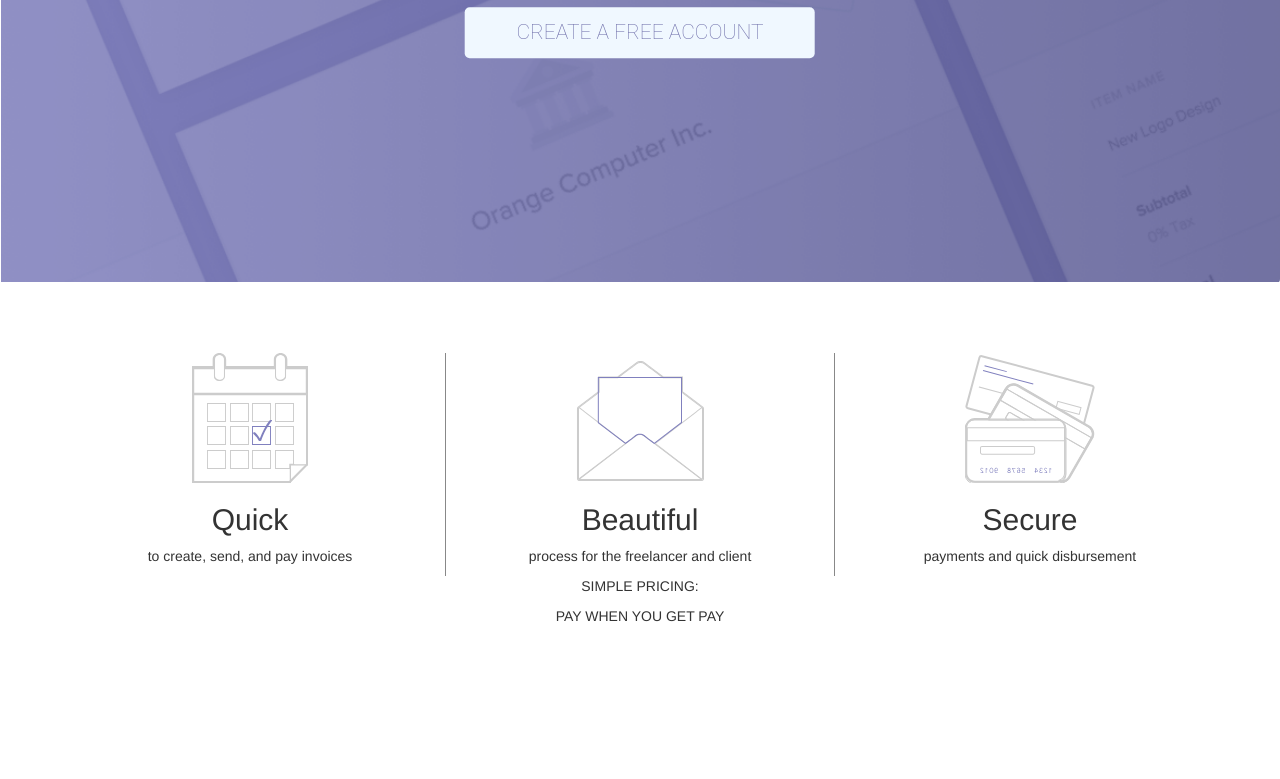
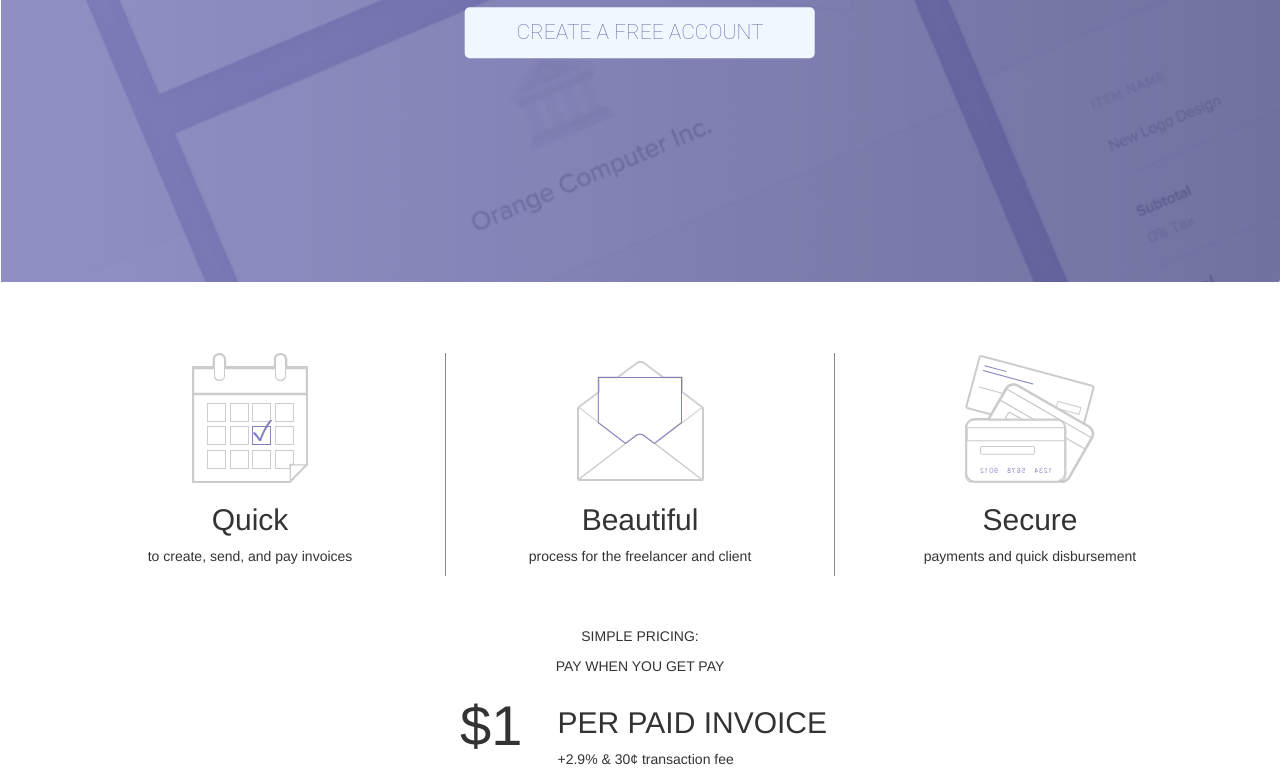
Before and after one commit to Anelos/Bootstrap-Bonsai, a plain HTML site: page index.html in a window 1280 px wide. Shown: the part 317-1096 px from the top of the page. Before the commit the page ends 953 px from the top, so only its background shows below. Drawn offline with nearby package versions, Linux system fonts and the light colour scheme.

Commit message:
to be continued...

```diff
--- a/css/style.css
+++ b/css/style.css
@@ -42,7 +42,14 @@ li a {
     padding-top: .5em;
     padding-bottom: .5em;
 }
-@media (max-width: 400px) {}
+@media (max-width: 500px) {
+    #button{
+        width: 300px;
+    }
+    nav *{
+        margin-left:0;
+    }
+}
 h1 {
     font-size: 2.5em;
 }
@@ -53,5 +60,9 @@ h1 {
 @media screen and (min-width: 480px) {
     #disclaimer {
         margin-top: 50px;
+        margin-bottom: 50px;
     }
 }
+#price{
+    font-size: 4em;
+}
--- a/index.html
+++ b/index.html
@@ -49,12 +49,22 @@
                 <p>payments and quick disbursement</p>
             </div>
         </div>
-        <div id="pricing" class="row">
-            <div class="col-xs-12 col-sm-12 col-md-12 col-lg-12 text-center">
+        <div class="row" id="pricing">
+            <div class="col-xs-12 col-sm-12 col-md-12 col-lg-12 text-center ">
                 <p>SIMPLE PRICING:</p>
                 <P>PAY WHEN YOU GET PAY</P>
             </div>
         </div>
+        <div class="row">
+            <div class="col-xs-1 col-sm-1 col-md-1 col-lg-1 col-md-offset-4 col-lg-offset-4" id="price">$1</div>
+            <div class="col-xs-4 col-sm-4 col-md-4 col-lg-4">
+                <h2>PER PAID INVOICE</h2>
+                <p>+2.9% &amp; 30&cent; transaction fee</p>
+            </div>
+
+
+        </div>
+
 
 
 
```
